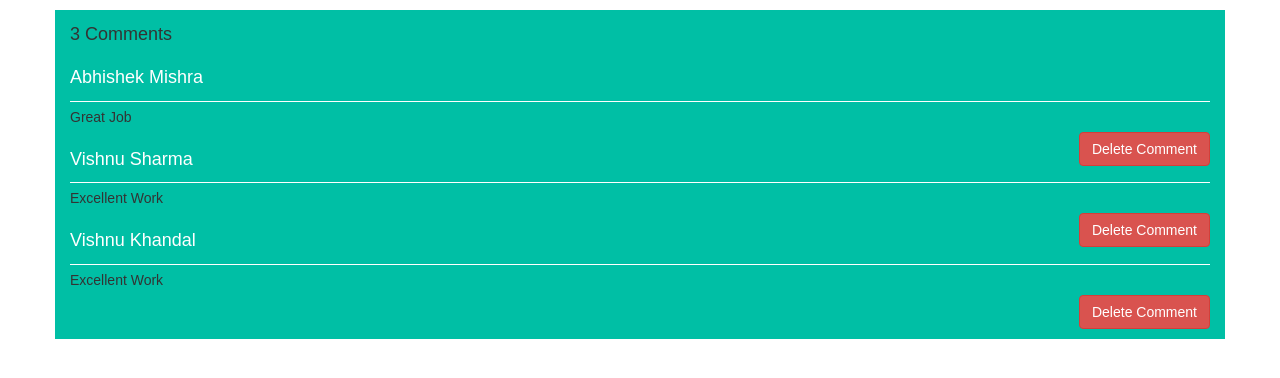
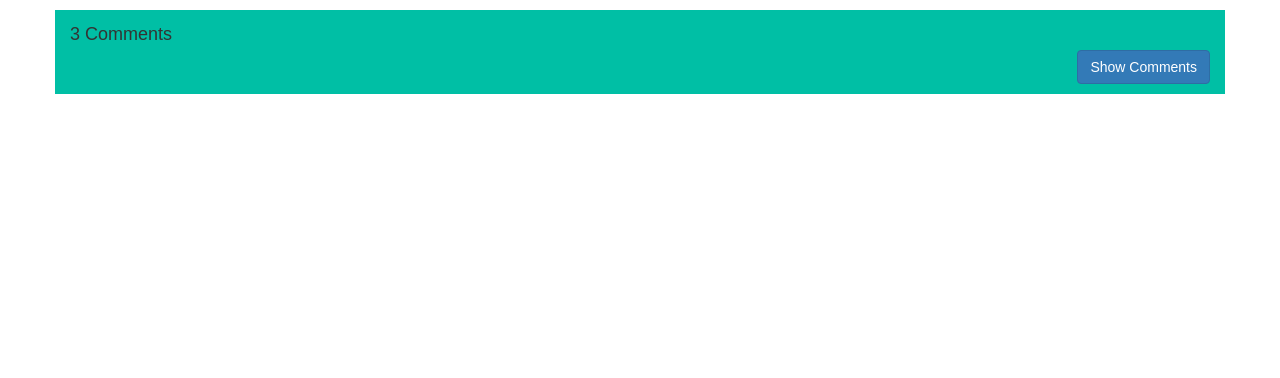
Before and after one commit to amishra91/comment-engine, a React (Create React App) app: page / in a window 1280 px wide. Shown: the top 378 px of the page. Built offline with nearby package versions, Linux system fonts and the light colour scheme.

Commit message:
changing button text on state change

```diff
--- a/src/App.js
+++ b/src/App.js
@@ -3,22 +3,40 @@ import logo from './logo.svg';
 import './App.css';
 
 class CommentBox extends Component {
+  constructor () {
+    super();
+    this.state =  {
+      showComments: false
+    };
+  }
   render() {
     const comments = this._getComments();
+    let commentNodes;
+    if (this.state.showComments) {
+      commentNodes = <div className="comment-list"> {comments} </div>;
+    }
+    let buttonText = 'Show Comments';
+    if (this.state.showComments) {
+      buttonText = 'Hide Comments';
+    }
     return (
       <div className="container">
         <div className="row">
           <div className="col-md-12">
             <div className="comment-box">
               <h4 className="comment-count">{this._getCommentsTitle(comments.length)}</h4>
-              <div className="comment-list">
-                {comments}
-              </div>
+              <button className="btn btn-primary pull-right" onClick={this._handleClick.bind(this)}>{buttonText}</button>
+              {commentNodes}
             </div>
           </div>
         </div>
       </div>
     );
+  }
+  _handleClick() {
+    this.setState({
+      showComments: !this.state.showComments
+    });
   }
   _getComments() {
     const commentList = [
```
